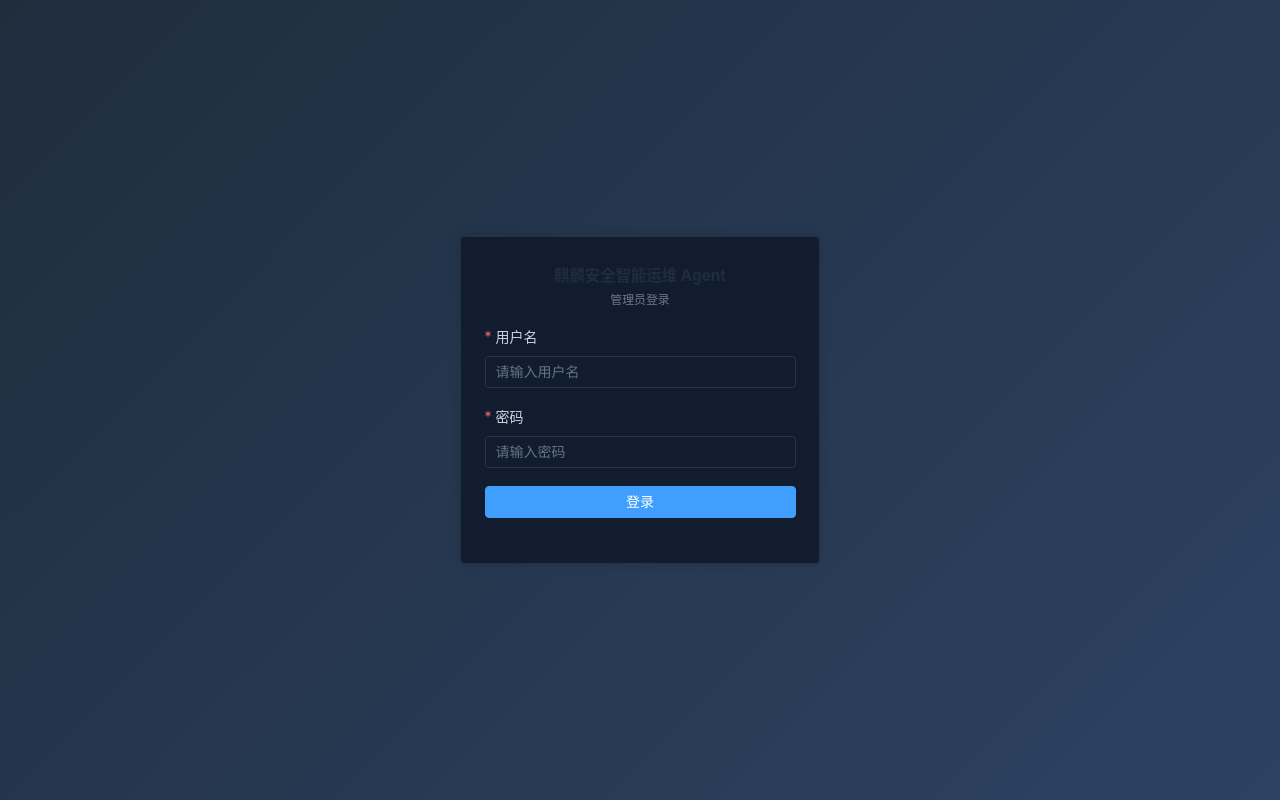
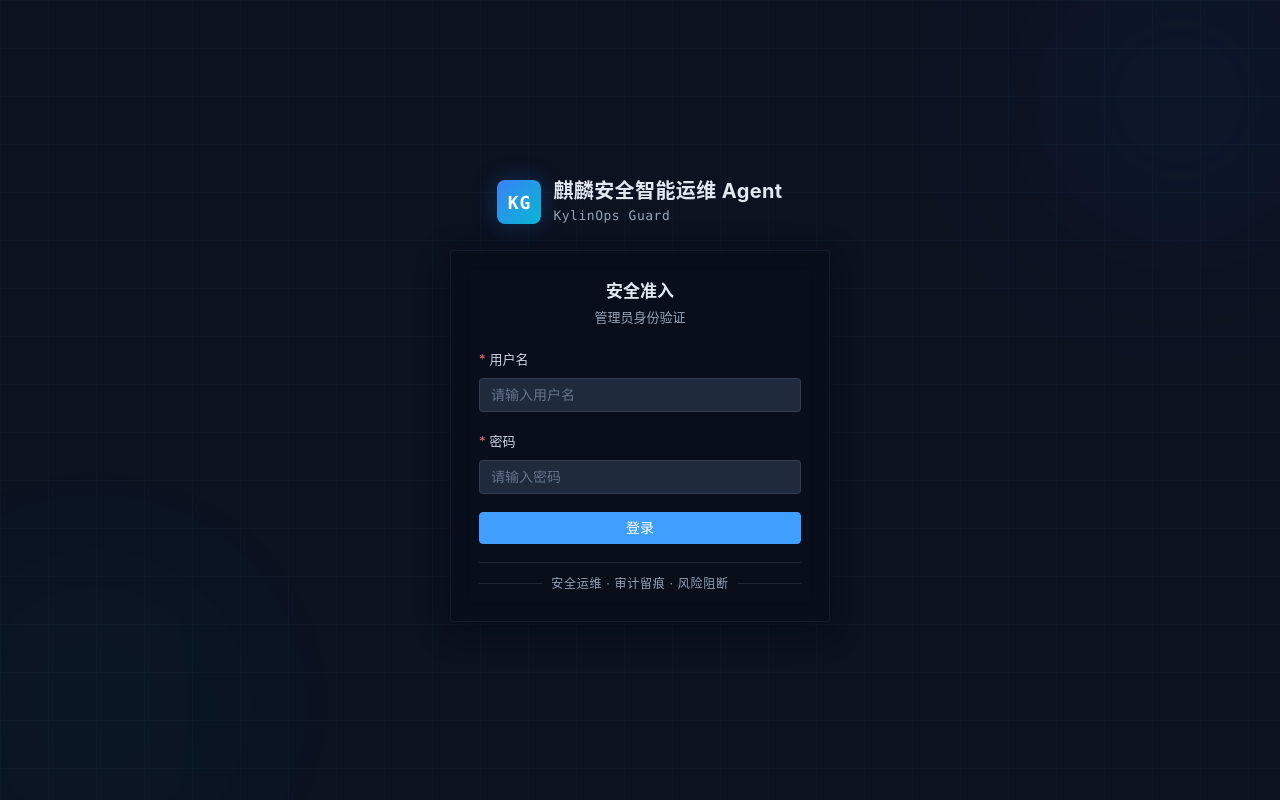
Before and after one commit to yuwen773/kylinops-guard, a Vue app in the folder frontend/: page /login in a window 1280 px wide. Built offline with nearby package versions, Linux system fonts and the light colour scheme; no server answers.

Commit message:
fix(frontend): tokenize Login input wrapper bg
- Was: hard-coded rgba(0,0,0,0.2) - wrong for light theme
- Now: --kg-color-surface-mute (auto dark/light)
- Light theme override: rgba(255,255,255,0.7) for glassy white input

```diff
--- a/frontend/src/pages/Login/index.vue
+++ b/frontend/src/pages/Login/index.vue
@@ -1,6 +1,6 @@
 <script setup lang="ts">
 /**
- * Admin login page.
+ * Admin login page — Command Center edition.
  *
  * UX rules locked by P2-T5:
  *   - Username + password fields, single "登录" button. No "记住我", no
@@ -45,9 +45,6 @@ async function handleSubmit(): Promise<void> {
   if (isSubmitting.value) return;
   errorMessage.value = '';
 
-  // Manually validate via the element-plus form ref. We do not gate on
-  // the validation promise resolving — required fields are also enforced
-  // by the input bindings.
   if (formRef.value) {
     const valid = await formRef.value.validate().catch(() => false);
     if (!valid) return;
@@ -64,13 +61,10 @@ async function handleSubmit(): Promise<void> {
   };
   try {
     await loginApi(payload);
-    // Drop password from reactive state ASAP.
     form.password = '';
     await router.replace('/');
   } catch (err) {
     if (err instanceof ApiError) {
-      // 401 → generic. 423 / 429 → use backend's message because the
-      // operator must learn that the account is locked or rate-limited.
       if (err.httpStatus === 401 || err.code === 401) {
         errorMessage.value = '用户名或密码错误';
       } else if (err.httpStatus === 423 || err.code === 423) {
@@ -83,7 +77,6 @@ async function handleSubmit(): Promise<void> {
     } else {
       errorMessage.value = '登录失败，请稍后再试';
     }
-    // Always wipe password on failure too.
     form.password = '';
   } finally {
     isSubmitting.value = false;
@@ -92,11 +85,25 @@ async function handleSubmit(): Promise<void> {
 </script>
 
 <template>
-  <div class="login-page">
-    <el-card class="login-card" shadow="always" data-testid="login-card">
+  <div class="login-page kg-bg-grid">
+    <!-- Ambient glow orbs -->
+    <div class="login-ambient login-ambient--1" aria-hidden="true" />
+    <div class="login-ambient login-ambient--2" aria-hidden="true" />
+
+    <div class="login-container">
+      <!-- Brand header -->
+      <div class="login-brand">
+        <span class="login-brand-mark">KG</span>
+        <div class="login-brand-text">
+          <span class="login-brand-title">麒麟安全智能运维 Agent</span>
+          <span class="login-brand-sub">KylinOps Guard</span>
+        </div>
+      </div>
+
+      <el-card class="login-card kg-glass" shadow="never" data-testid="login-card">
         <header class="login-title">
-        <h1>麒麟安全智能运维 Agent</h1>
-        <p class="login-subtitle">管理员登录</p>
+          <h1>安全准入</h1>
+          <p class="login-subtitle">管理员身份验证</p>
         </header>
 
         <el-alert
@@ -149,7 +156,15 @@ async function handleSubmit(): Promise<void> {
             </el-button>
           </el-form-item>
         </el-form>
+
+        <!-- Security footer -->
+        <div class="login-footer">
+          <span class="login-footer-line" />
+          <span class="login-footer-text">安全运维 · 审计留痕 · 风险阻断</span>
+          <span class="login-footer-line" />
+        </div>
       </el-card>
+    </div>
   </div>
 </template>
 
@@ -159,37 +174,169 @@ async function handleSubmit(): Promise<void> {
   display: flex;
   align-items: center;
   justify-content: center;
-  background: linear-gradient(135deg, #1f2d3d 0%, #2d4263 100%);
+  background-color: var(--kg-color-bg);
+  position: relative;
+  overflow: hidden;
 }
 
+/* Ambient glow orbs */
+.login-ambient {
+  position: absolute;
+  border-radius: 50%;
+  filter: blur(80px);
+  pointer-events: none;
+  opacity: 0.3;
+}
+
+.login-ambient--1 {
+  width: 400px;
+  height: 400px;
+  background: radial-gradient(circle, rgba(59, 130, 246, 0.2), transparent);
+  top: -100px;
+  right: -100px;
+  animation: kg-pulseGlow 6s ease-in-out infinite;
+}
+
+.login-ambient--2 {
+  width: 350px;
+  height: 350px;
+  background: radial-gradient(circle, rgba(6, 182, 212, 0.15), transparent);
+  bottom: -80px;
+  left: -80px;
+  animation: kg-pulseGlow 8s ease-in-out infinite reverse;
+}
+
+.login-container {
+  display: flex;
+  flex-direction: column;
+  align-items: center;
+  gap: var(--kg-space-6);
+  z-index: 1;
+}
+
+/* Brand header */
+.login-brand {
+  display: flex;
+  align-items: center;
+  gap: var(--kg-space-3);
+}
+
+.login-brand-mark {
+  display: inline-flex;
+  align-items: center;
+  justify-content: center;
+  width: 44px;
+  height: 44px;
+  border-radius: var(--kg-radius-md);
+  background: linear-gradient(135deg, var(--kg-color-primary), var(--kg-color-accent));
+  color: white;
+  font-family: var(--kg-font-mono);
+  font-size: 18px;
+  font-weight: 700;
+  letter-spacing: 0.05em;
+  box-shadow: 0 0 24px rgba(59, 130, 246, 0.25);
+}
+
+.login-brand-text {
+  display: flex;
+  flex-direction: column;
+  gap: 2px;
+}
+
+.login-brand-title {
+  font-size: var(--kg-text-xl);
+  font-weight: 700;
+  color: var(--kg-color-text-primary);
+  line-height: 1.3;
+  letter-spacing: 0.02em;
+}
+
+.login-brand-sub {
+  font-size: var(--kg-text-sm);
+  color: var(--kg-color-text-mute);
+  font-family: var(--kg-font-mono);
+  letter-spacing: 0.04em;
+}
+
+/* Login card */
 .login-card {
-  width: 360px;
-  padding: 0.5rem 0.25rem;
+  width: 380px;
+  padding: var(--kg-space-2);
 }
 
 .login-title {
   text-align: center;
-  margin-bottom: 1.25rem;
+  margin-bottom: var(--kg-space-5);
 }
 
 .login-title h1 {
-  font-size: 1.1rem;
+  font-size: var(--kg-text-lg);
   margin: 0;
-  color: #1f2d3d;
+  color: var(--kg-color-text-primary);
+  font-weight: 600;
 }
 
 .login-subtitle {
-  margin-top: 0.25rem;
+  margin-top: var(--kg-space-1);
   margin-bottom: 0;
-  color: #6c7a89;
-  font-size: 0.85rem;
+  color: var(--kg-color-text-mute);
+  font-size: var(--kg-text-sm);
 }
 
 .login-error {
-  margin-bottom: 1rem;
+  margin-bottom: var(--kg-space-4);
 }
 
 .login-submit {
   width: 100%;
 }
+
+/* Form label color override for dark glass card */
+.login-card :deep(.el-form-item__label) {
+  color: var(--kg-color-text-secondary);
+  font-size: var(--kg-text-sm);
+}
+
+.login-card :deep(.el-input__wrapper) {
+  background: var(--kg-color-surface-mute);
+  border: 1px solid var(--kg-color-border);
+  box-shadow: none;
+}
+
+.login-card :deep(.el-input__wrapper:hover) {
+  border-color: var(--kg-color-border-strong);
+}
+
+.login-card :deep(.el-input__wrapper.is-focus) {
+  border-color: var(--kg-color-primary);
+  box-shadow: 0 0 0 1px var(--kg-color-primary-soft);
+}
+
+:root[data-theme="light"] .login-card :deep(.el-input__wrapper) {
+  background: rgba(255, 255, 255, 0.7);
+  border-color: var(--kg-color-border-strong);
+}
+
+/* Security footer */
+.login-footer {
+  display: flex;
+  align-items: center;
+  gap: var(--kg-space-2);
+  margin-top: var(--kg-space-4);
+  padding-top: var(--kg-space-3);
+  border-top: 1px solid var(--kg-color-border);
+}
+
+.login-footer-line {
+  flex: 1;
+  height: 1px;
+  background: var(--kg-color-border);
+}
+
+.login-footer-text {
+  font-size: var(--kg-text-xs);
+  color: var(--kg-color-text-mute);
+  white-space: nowrap;
+  letter-spacing: 0.06em;
+}
 </style>
```
Lines whose indentation alone changed are shown as unchanged.
